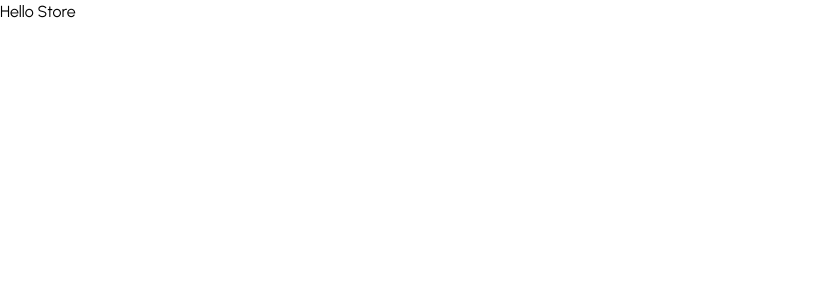
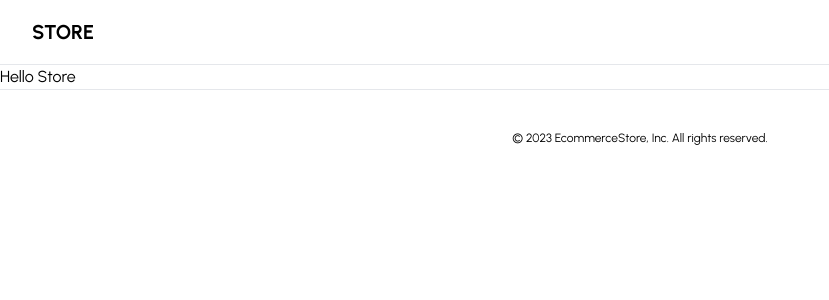
Before and after one commit to Calvin-Ngugi/ecommerce-store, a Next.js app: page / in a window 1280 px wide. Shown: the top 300 px of the page, without its empty margins (0-829 px from the left). Built offline with nearby package versions, Linux system fonts and the light colour scheme.

Commit message:
:sparkles: Footer and Navbar components added

```diff
--- a/app/layout.tsx
+++ b/app/layout.tsx
@@ -1,21 +1,27 @@
-import './globals.css'
-import { Urbanist } from 'next/font/google'
+import { Urbanist } from "next/font/google";
+import Footer from "@/components/Footer";
+import "./globals.css";
+import Navbar from "@/components/Navbar";
 
-const font = Urbanist({ subsets: ['latin'] })
+const font = Urbanist({ subsets: ["latin"] });
 
 export const metadata = {
-  title: 'Store',
-  description: 'Store',
-}
+  title: "Store",
+  description: "Store",
+};
 
 export default function RootLayout({
   children,
 }: {
-  children: React.ReactNode
+  children: React.ReactNode;
 }) {
   return (
     <html lang="en">
-      <body className={font.className}>{children}</body>
+      <body className={font.className}>
+        <Navbar />
+        {children}
+        <Footer />
+      </body>
     </html>
-  )
+  );
 }
--- /dev/null
+++ b/components/Footer.tsx
@@ -0,0 +1,13 @@
+const Footer = () => {
+  return (
+    <footer className="bg-white border-t">
+      <div className="mx-auto py-10">
+        <p className="text-center text-xs text-black">
+          &copy; 2023 EcommerceStore, Inc. All rights reserved.
+        </p>
+      </div>
+    </footer>
+  );
+};
+
+export default Footer;
--- /dev/null
+++ b/components/Navbar.tsx
@@ -0,0 +1,18 @@
+import Container from "@/components/ui/Container";
+import Link from "next/link";
+
+const Navbar = () => {
+  return (
+    <div className="border-b">
+      <Container>
+        <div className="relative px-4 sm:px-6 lg:px-8 flex h-16 items-center">
+          <Link href="/" className="ml-4 flex lg:ml-0 gap-x-2">
+            <h3 className="font-bold text-xl">STORE</h3>
+          </Link>
+        </div>
+      </Container>
+    </div>
+  );
+};
+
+export default Navbar;
--- /dev/null
+++ b/components/ui/Container.tsx
@@ -0,0 +1,13 @@
+interface ContainerProps{
+    children: React.ReactNode
+}
+
+const Container: React.FC<ContainerProps> = ({children}) => {
+  return (
+      <div className="mx-auto max-w-7xl">
+          {children}
+      </div>
+  )
+}
+
+export default Container
```
